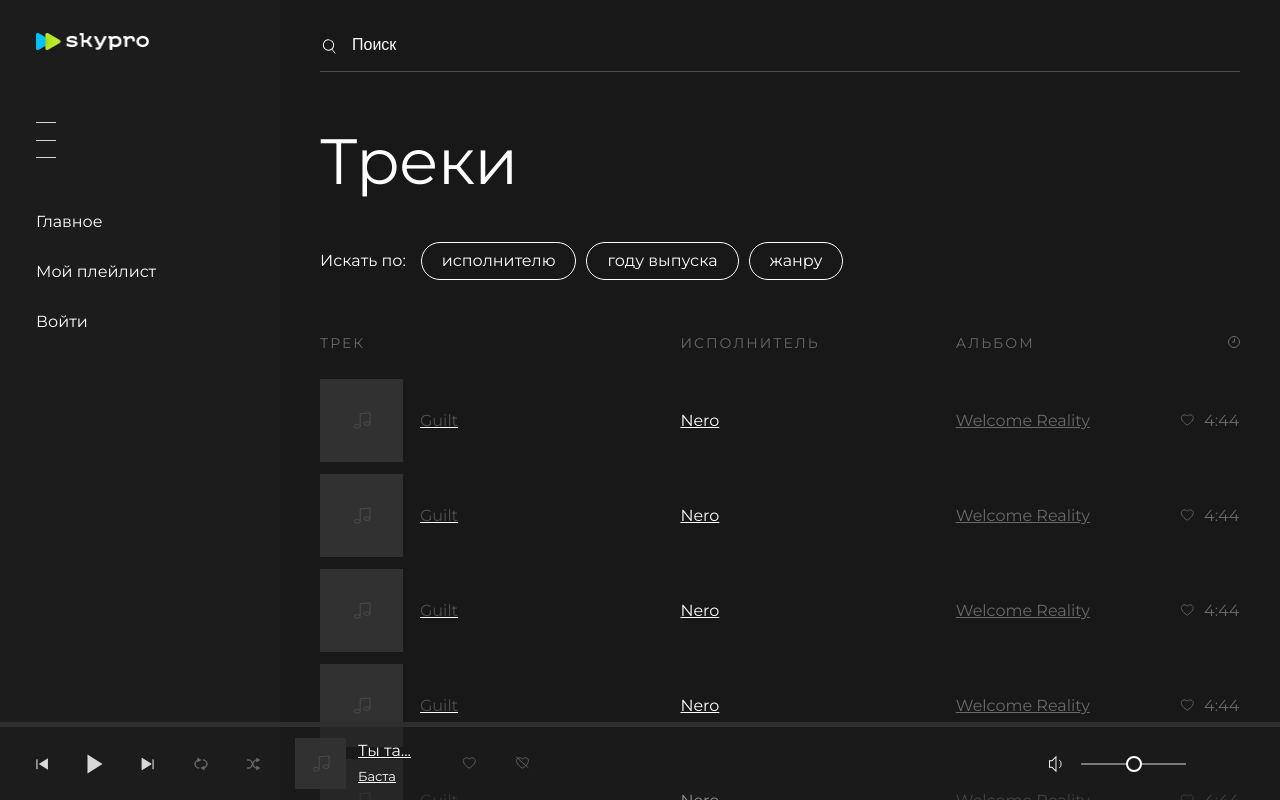
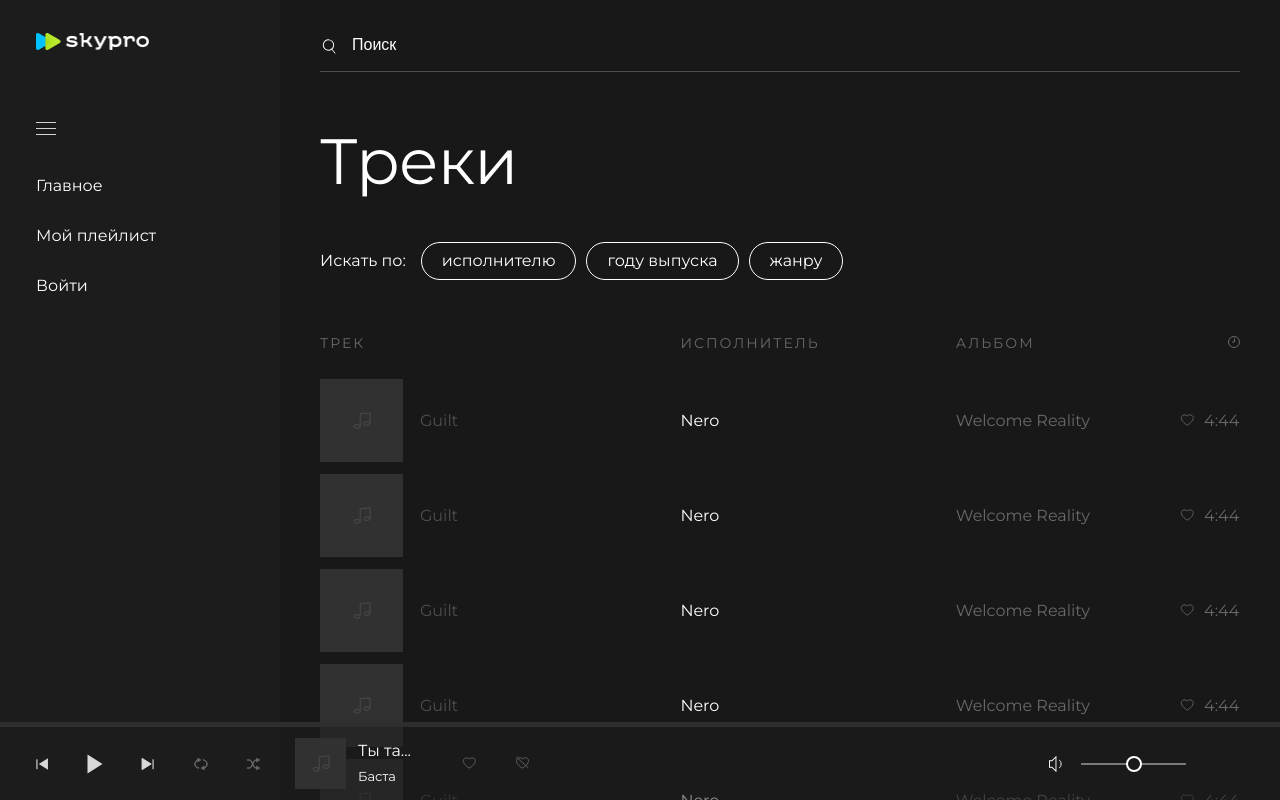
Before and after one commit to akhorolich/skypro-music, a Next.js app: page / in a window 1280 px wide. Built offline with nearby package versions, Linux system fonts and the light colour scheme.

Commit message:
css: text-decoration: none for links + burger styles fix

```diff
--- a/src/features/playlist/ui/playlist-item/styles.module.css
+++ b/src/features/playlist/ui/playlist-item/styles.module.css
@@ -90,6 +90,12 @@
     color: #696969;
 }
 
+.track__titleLink,
+.track__authorLink,
+.track__albumLink {
+    text-decoration: none;
+}
+
 .track__timeSvg {
     width: 14px;
     height: 12px;
--- a/src/widgets/navigation/ui/burger/styles.module.css
+++ b/src/widgets/navigation/ui/burger/styles.module.css
@@ -1,7 +1,6 @@
 .nav__burger {
     width: 20px;
-    height: 36px;
-    padding: 13px 0;
+    padding-top: 13px;
     display: -webkit-box;
     display: -ms-flexbox;
     display: flex;
@@ -11,7 +10,7 @@
     flex-direction: column;
     -webkit-box-pack: justify;
     -ms-flex-pack: justify;
-    justify-content: space-between;
+    gap: 5px;
 }
 
 .burger__line {
--- a/src/widgets/trackbar/ui/played-track/styles.module.css
+++ b/src/widgets/trackbar/ui/played-track/styles.module.css
@@ -67,3 +67,8 @@
     line-height: 24px;
     color: #ffffff;
 }
+
+.trackPlay__authorLink,
+.trackPlay__albumLink {
+    text-decoration: none;
+}
```
